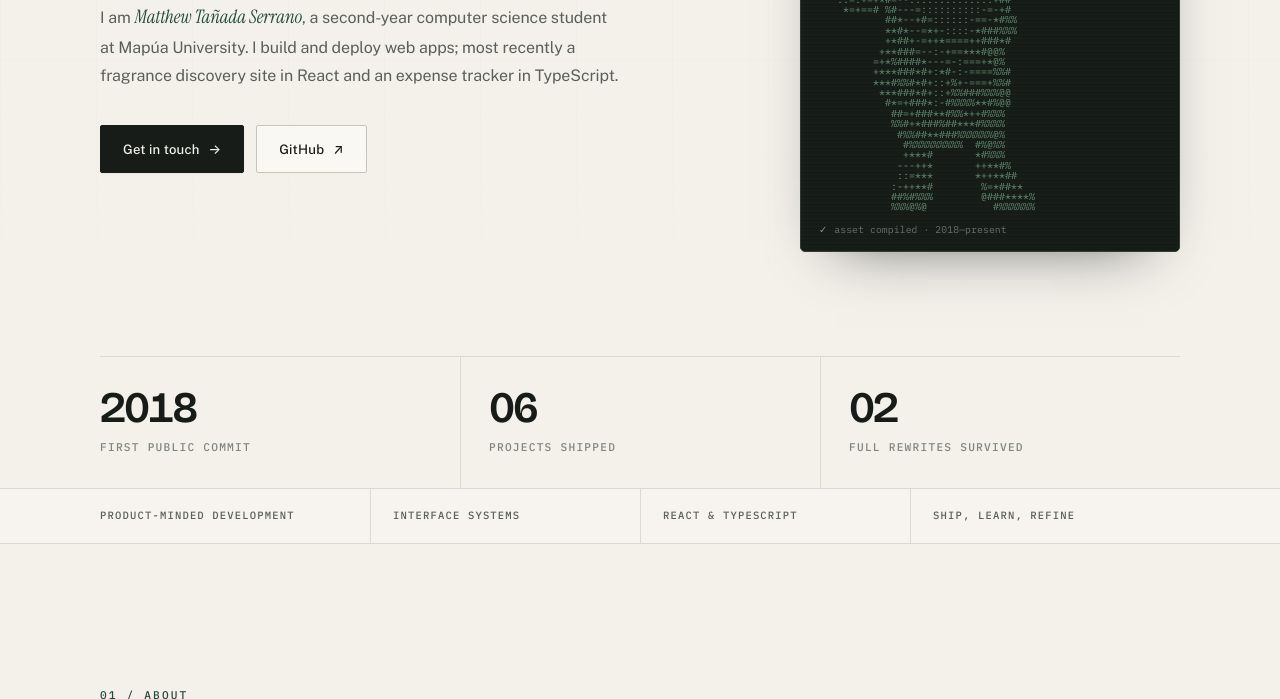
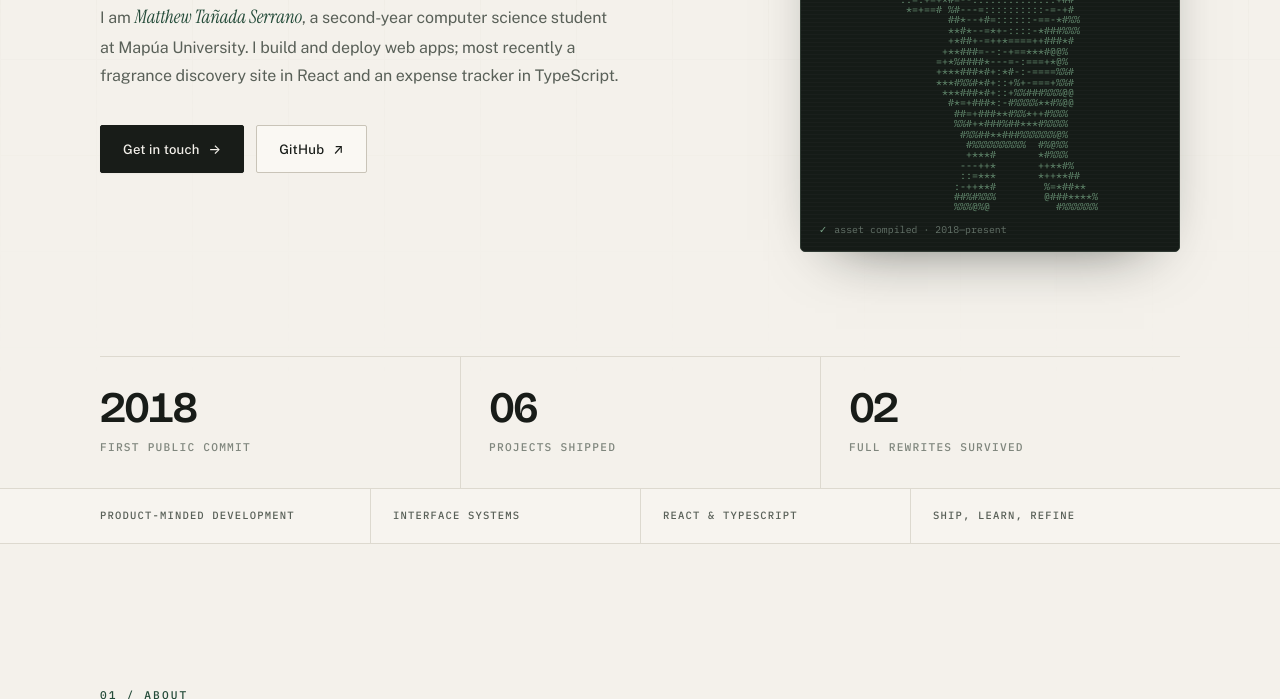
Before and after one commit to wetzuu/SaveTheWorld, a website: page index.html in a window 1280 px wide. Shown: the part 401-1100 px from the top of the page. Drawn offline with nearby package versions, Linux system fonts and the light colour scheme.

Commit message:
center dawg

```diff
--- a/styles.css
+++ b/styles.css
@@ -1604,6 +1604,8 @@ body {
 .terminal-card .hero-art {
   position: relative;
   z-index: 1;
+  width: max-content;
+  max-width: 100%;
   margin: 12px auto 0;
   font-size: 10px;
   line-height: 1.04;
```
